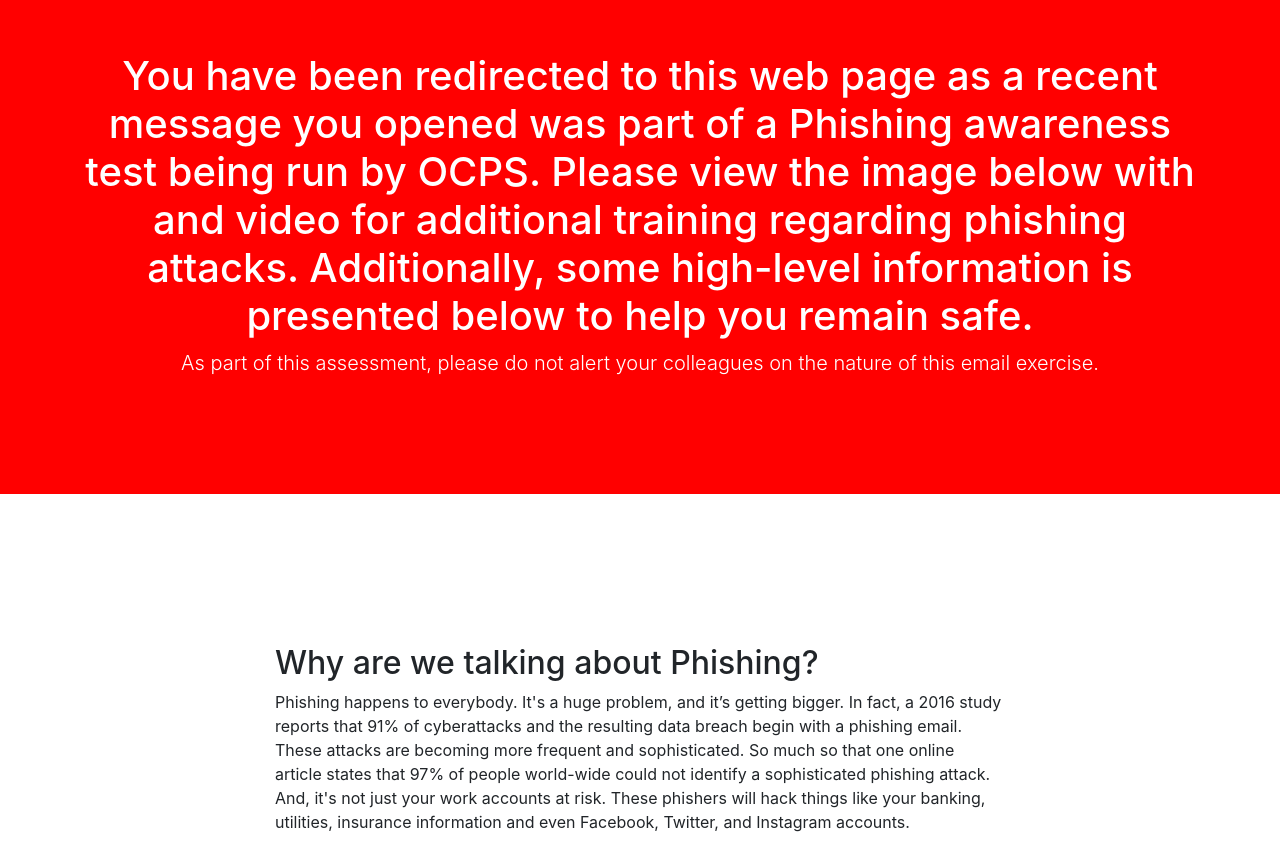
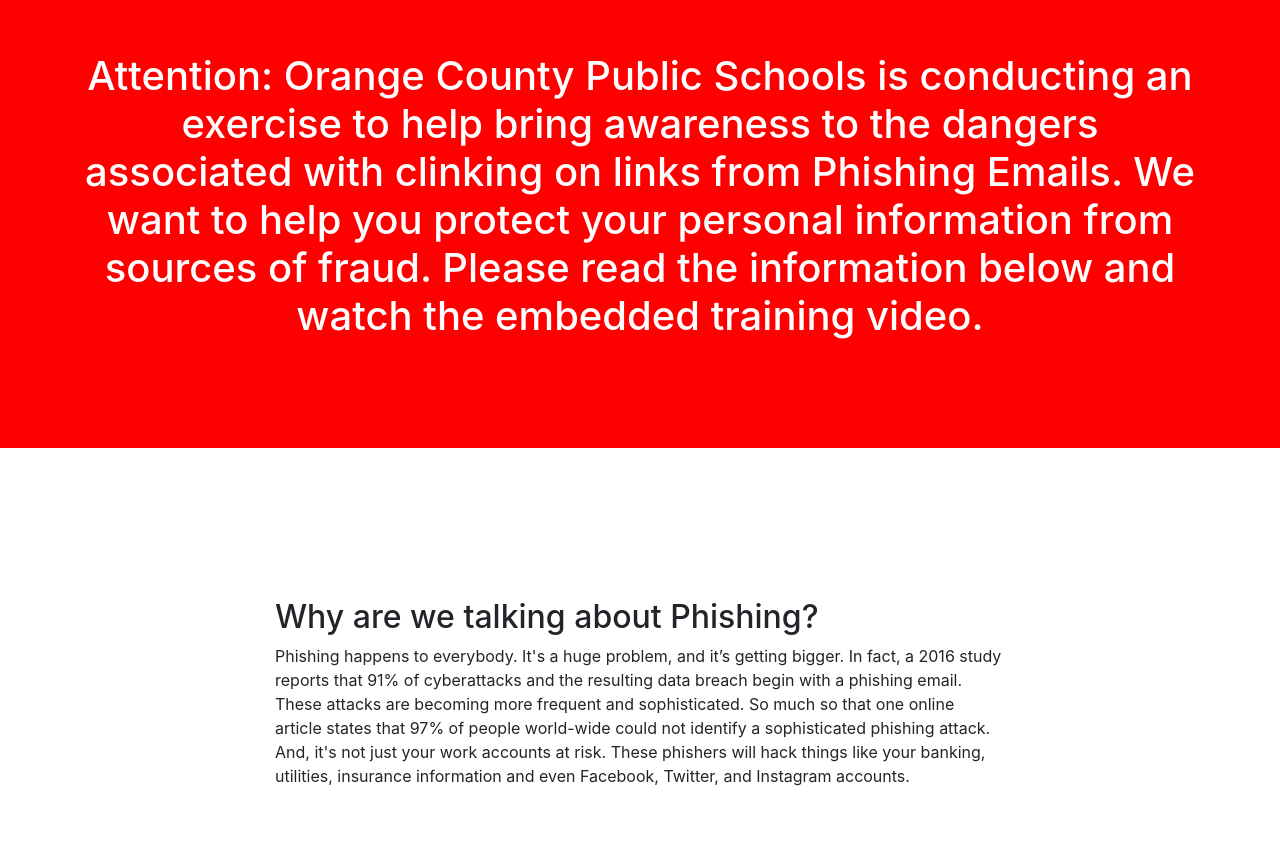
Before and after one commit to united-data-technologies/ocps-phishing-alert, a website with bundled scripts: page index.html in a window 1280 px wide. Shown: the part 104-957 px from the top of the page. Built offline with nearby package versions, Linux system fonts and the light colour scheme.

Commit message:
Update index.html

```diff
--- a/index.html
+++ b/index.html
@@ -47,8 +47,10 @@
 
   <header class="text-white" style="background-color:#ff0000;">
     <div class="container text-center">
-      <h1>You have been redirected to this web page as a recent message you opened was part of a Phishing awareness test being run by OCPS. Please view the image below with and video for additional training regarding phishing attacks. Additionally, some high-level information is presented below to help you remain safe.</h1>
-      <p class="lead">As part of this assessment, please do not alert your colleagues on the nature of this email exercise.</p>
+      <h1>Attention:
+
+Orange County Public Schools is conducting an exercise to help bring awareness to the dangers associated with clinking on links from Phishing Emails. We want to help you protect your personal information from sources of fraud. Please read the information below and watch the embedded training video.
+</h1>
     </div>
   </header>
 
```
